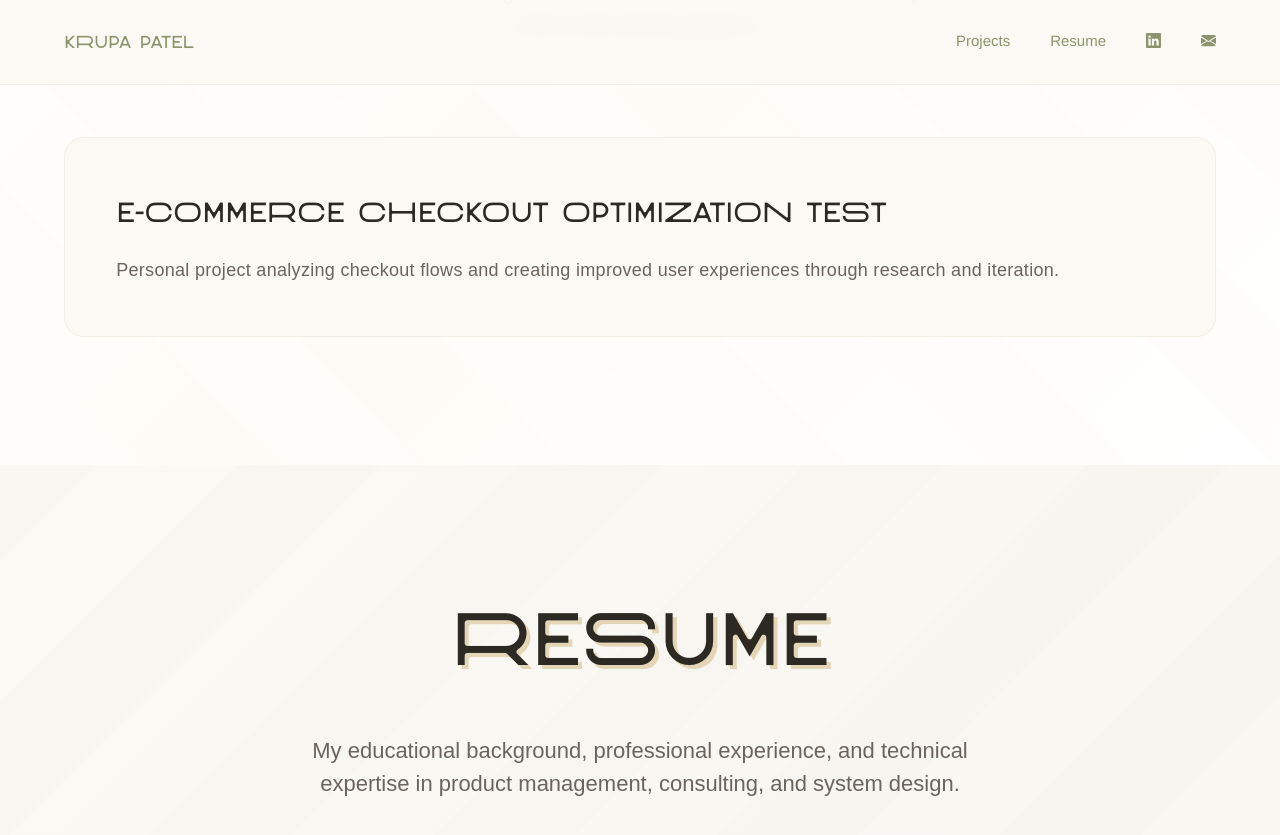
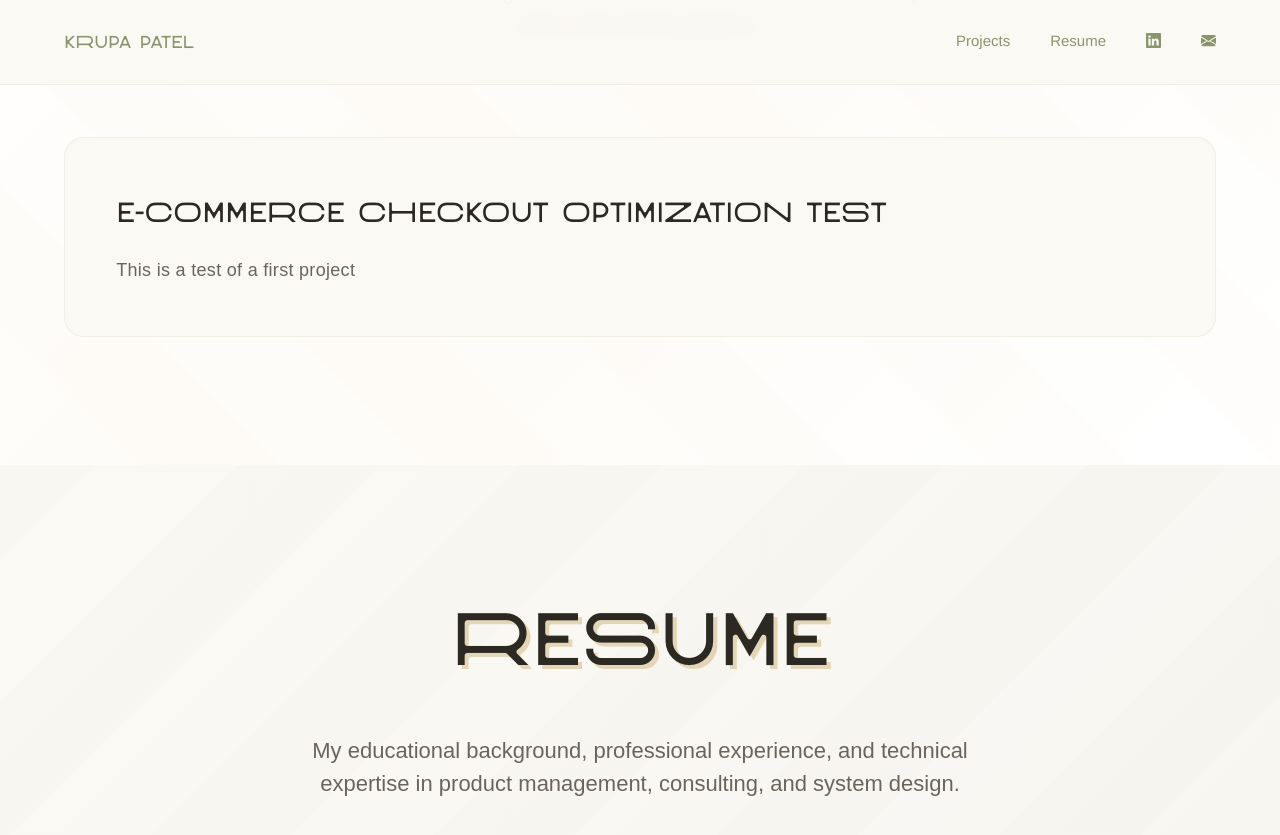
Before and after one commit to krupabpatel/krupa-portfolio, a Jekyll site: the page built from index.html, in a window 1280 px wide and 900 px high, scrolled down 1041 px. Shown: the top 835 px of the window. Built offline with Jekyll 4.4.1, drawn with Linux system fonts in a browser that asks for light colours; some web fonts are replaced.

Commit message:
Update Projects “project-1”

```diff
--- a/_projects/project-1.md
+++ b/_projects/project-1.md
@@ -1,8 +1,8 @@
 ---
 layout: project
 title: E-commerce Checkout Optimization Test
-slug: project-1
-summary: Personal project analyzing checkout flows and creating improved user experiences through research and iteration.
+slug: e-commerce-test
+summary: This is a test of a first project
 role: UX Researcher & Designer
 tools:
   - Google Analytics
@@ -24,5 +24,4 @@ media:
     alt: User interface wireframes and mockups
     caption: Wireframes and final designs for the optimized checkout experience
 ---
-
 This is a test
```
